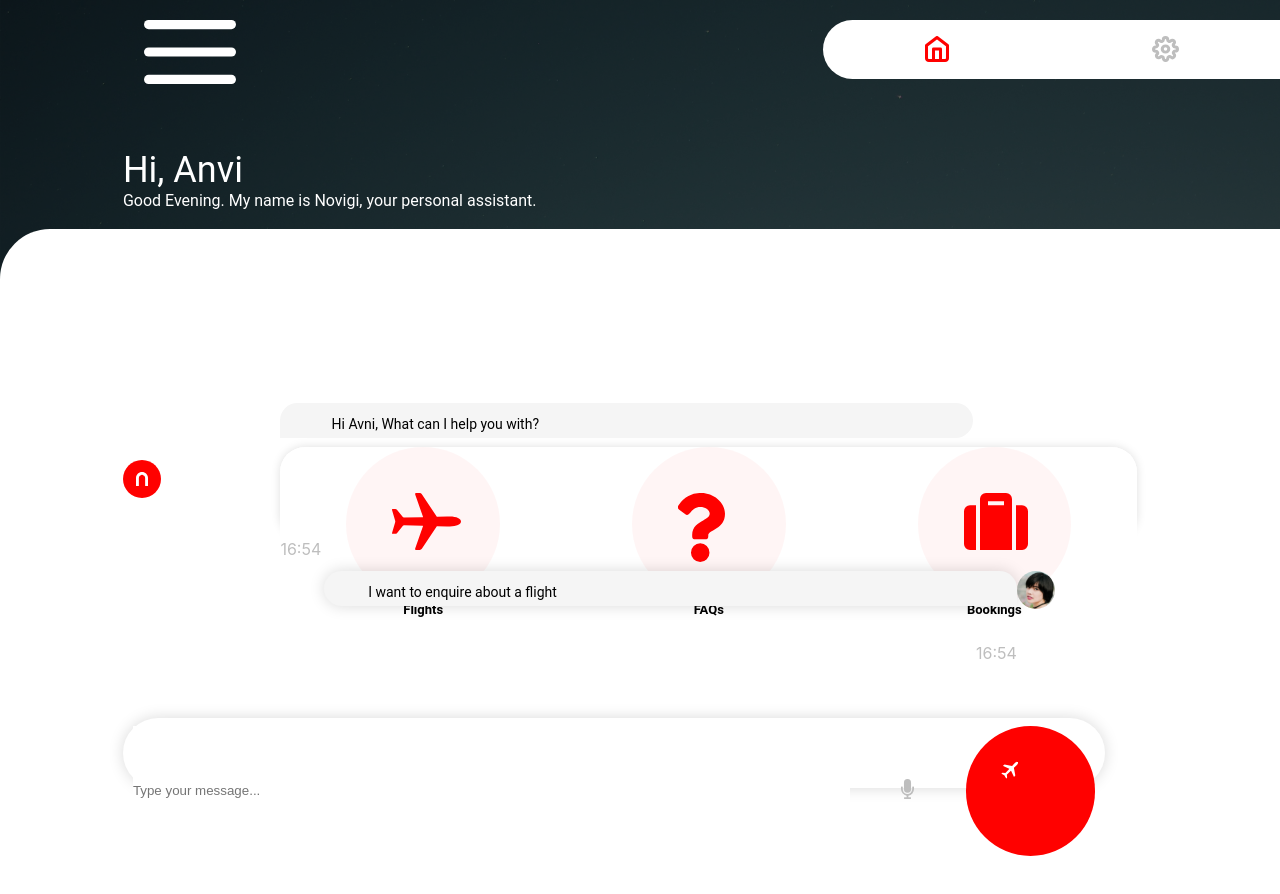
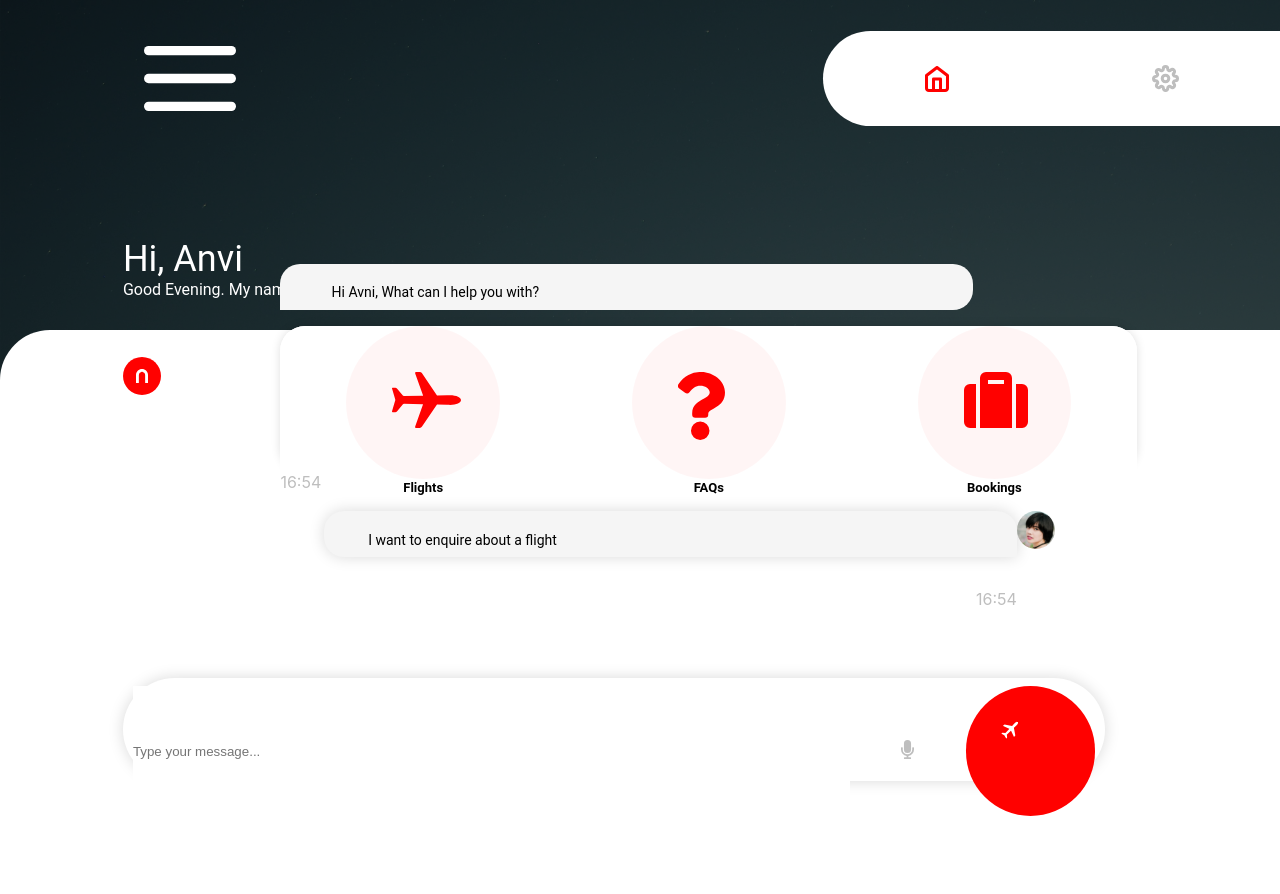
Before and after one commit to praveen-novigi/TicketBookingFrontEnd, a React (Create React App) app: page /chat in a window 1280 px wide. Shown: the top 894 px of the page. Built offline with nearby package versions, Linux system fonts and the light colour scheme; the HTML template or start-up script is replaced by a standard one.

Commit message:
Ui changes vh to vmax || Prodipta Halder

```diff
--- a/src/App.css
+++ b/src/App.css
@@ -8,7 +8,7 @@
 /*landing page*/
 .landBG{
   width: 100vw;
-  height: 100vh;
+  height: 100vmax;
   position: relative;
   z-index: 1;
   overflow: hidden;
@@ -17,7 +17,7 @@
   position: absolute;
   top: 0;
   z-index: 2;
-  min-height: 100vh;
+  min-height: 100vmax;
   width: 100vw;
   background-color: black;
   opacity: 0.63;
@@ -26,44 +26,44 @@
   position: absolute;
   top: 0;
   z-index: 3;
-  min-height: 100vh;
+  min-height: 100vmax;
   width: 100vw;
 }
 .landLOGO{
   width: 59.28267vw;
-  height: 9.849vh;
-  margin-top: 36.5763vh;
+  height: 9.849vmax;
+  margin-top: 36.5763vmax;
   margin-left: 20.5733vw;
 }
 .landSIGNUP{
   width: 80.533vmin;
-  height: 6.15763vh;
+  height: 6.15763vmax;
   border-radius: 30px;
   border: none;
   background: #ffffff;
   color: #ff0100;
   font-family: Roboto;
   font-size: 16px;
-  margin-top: 28.944158vh;
+  margin-top: 28.944158vmax;
   margin-left: 9.6vw;
 }
 .landSIGNIN{
   width: 80.533vmin;
-  height: 6.15763vh;
+  height: 6.15763vmax;
   border-radius: 30px;
   border: none;
   background: #ff0100;
   color: #ffffff;
   font-family: Roboto;
   font-size: 16px;
-  margin-top: 1.3891625vh;
+  margin-top: 1.3891625vmax;
   margin-left: 9.6vw;
 }
 /*Sign Up and Sign In Page*/
 .signUpIn{
   margin-left: 9.6vw;
-  margin-top: 13.423vh;
-  margin-bottom: 3.5714vh;
+  margin-top: 13.423vmax;
+  margin-bottom: 3.5714vmax;
   font-size: 36px;
   font-weight: bold;
   color: white;
@@ -82,7 +82,7 @@
 .socialEntry{
   display: grid;
   grid-auto-columns: 1fr 1fr 1fr 1fr;
-  height: 8.374384vh;
+  height: 8.374384vmax;
   align-items: center;
   justify-content: center;
   margin-bottom: 2.709359vmax;
@@ -141,8 +141,8 @@
 }
 /*ChatBox*/
 .topBar{
-  margin-top: 2.45305vh;
-  height: 7.38916256vh;
+  margin-top: 2.45305vmax;
+  height: 7.38916256vmax;
   width: 100%;
   display: grid;
   grid-template-columns: auto 34.667vw;
@@ -157,7 +157,7 @@
 }
 .topBarBox{
   width: 35.733vw;
-  height: 7.38916vh;
+  height: 7.38916vmax;
   grid-column: 2/3;
   background: #FFFFFF;
   border-radius: 60px 0  0 60px;
@@ -179,7 +179,7 @@
   justify-self: center;
 }
 .greet{
-  margin-top: 8.743842364532vh;
+  margin-top: 8.743842364532vmax;
   margin-left: 9.6vw;
   color: #ffffff;
   font-size: 16px;
@@ -189,16 +189,16 @@
   border-radius: 50px 0 0 0;
   background-color: white;
   z-index: 4;
-  height: 66.50246305vh;
+  height: 67.50246305vmax;
   padding-left: 9.6vw;
-  margin-top: 2.463054vh;
+  margin-top: 2.463054vmax;
 }
 .scrollBox{
-  max-height: 55.6798vh;
-  /* 79.6798vh; */
+  max-height: 55.6798vmax;
+  /* 79.6798vmax; */
   overflow: visible;
   overflow-y: scroll;
-  bottom: 10.96vh;
+  bottom: 10.96vmax;
   position: fixed;
   display:flex;
   flex-direction:column-reverse;
@@ -211,8 +211,8 @@
   display: grid;
   grid-template-columns: 12.3073vw 46.66vw 20.267vw;
   grid-template-rows: 1fr auto;
-  row-gap: 1.2315vh;
-  margin-bottom: 1.4778vh;
+  row-gap: 1.2315vmax;
+  margin-bottom: 1.4778vmax;
 }
 .botDPGrid{
   grid-row: 1/ span 2;
@@ -227,7 +227,7 @@
   grid-row: 1/2;
   border-radius: 20px 20px 20px 0;
   background: #F5F5F5 ;
-  padding: 1.60098vh 3.4667vw 0.738916vh 4vw;
+  padding: 1.60098vmax 3.4667vw 0.738916vmax 4vw;
   opacity: 1;
   font-size: 14px;
   font-family: Roboto;
@@ -239,7 +239,7 @@
 }
 .selectionGrid{
   width: 66.933vw;
-  height: 11.453201970vh;
+  height: 11.453201970vmax;
   display: grid;
   grid-template-columns: 1fr 1fr 1fr;
   background-color: #ffffff;
@@ -336,7 +336,7 @@
 }
 .typeLayout{
   width: 75.2vw;
-  height: 6.77339901vh;
+  height: 6.77339901vmax;
   margin-left: 9.6vw;
   /* height: max-content; */
   padding: 8px 10px 8px 10px;
@@ -345,7 +345,7 @@
   grid-template-columns: 56vw 9.066vw 10.133333vw;
   background: #ffffff;
   box-shadow: 0px 0px 15px #00000026;
-  margin-bottom: 1.47783251vh;
+  margin-bottom: 1.47783251vmax;
   position: fixed;
   bottom: 0;
   z-index: 5;
@@ -380,7 +380,7 @@
   /* width:60.266vw; */
   display: grid;
   /* grid-template-columns: 177px 49px; */
-  margin-bottom: 1.47783251vh;
+  margin-bottom: 1.47783251vmax;
 }
 .UserDPGrid{
   width:10.133vw;
@@ -397,7 +397,7 @@
   grid-row: 1/2;
   border-radius: 20px 20px 0 20px;
   background: #F5F5F5 ;
-  padding: 1.60098vh 4vw 0.738916vh 3.4667vw;
+  padding: 1.60098vmax 4vw 0.738916vmax 3.4667vw;
   opacity: 1;
   font-size: 14px;
   font-family: Roboto;
```
